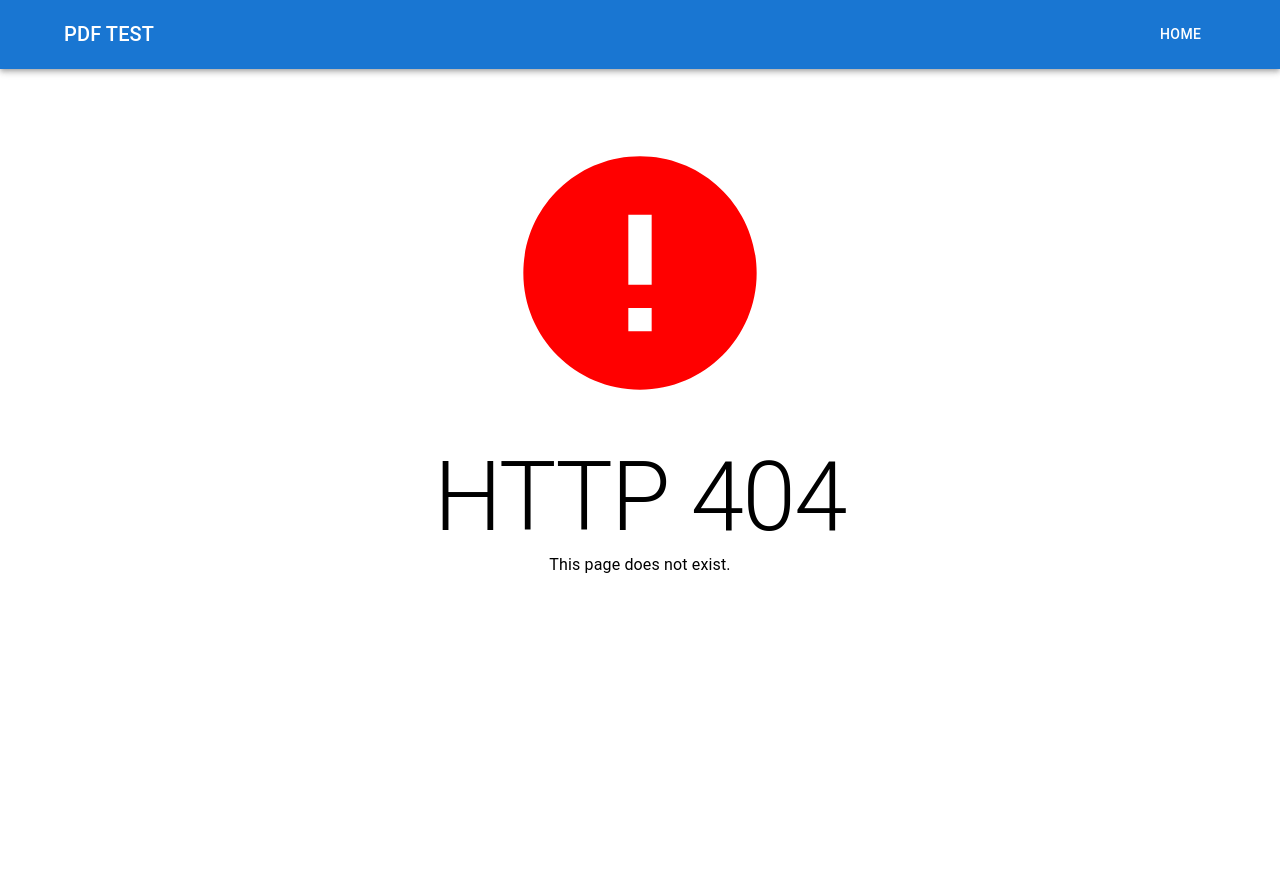
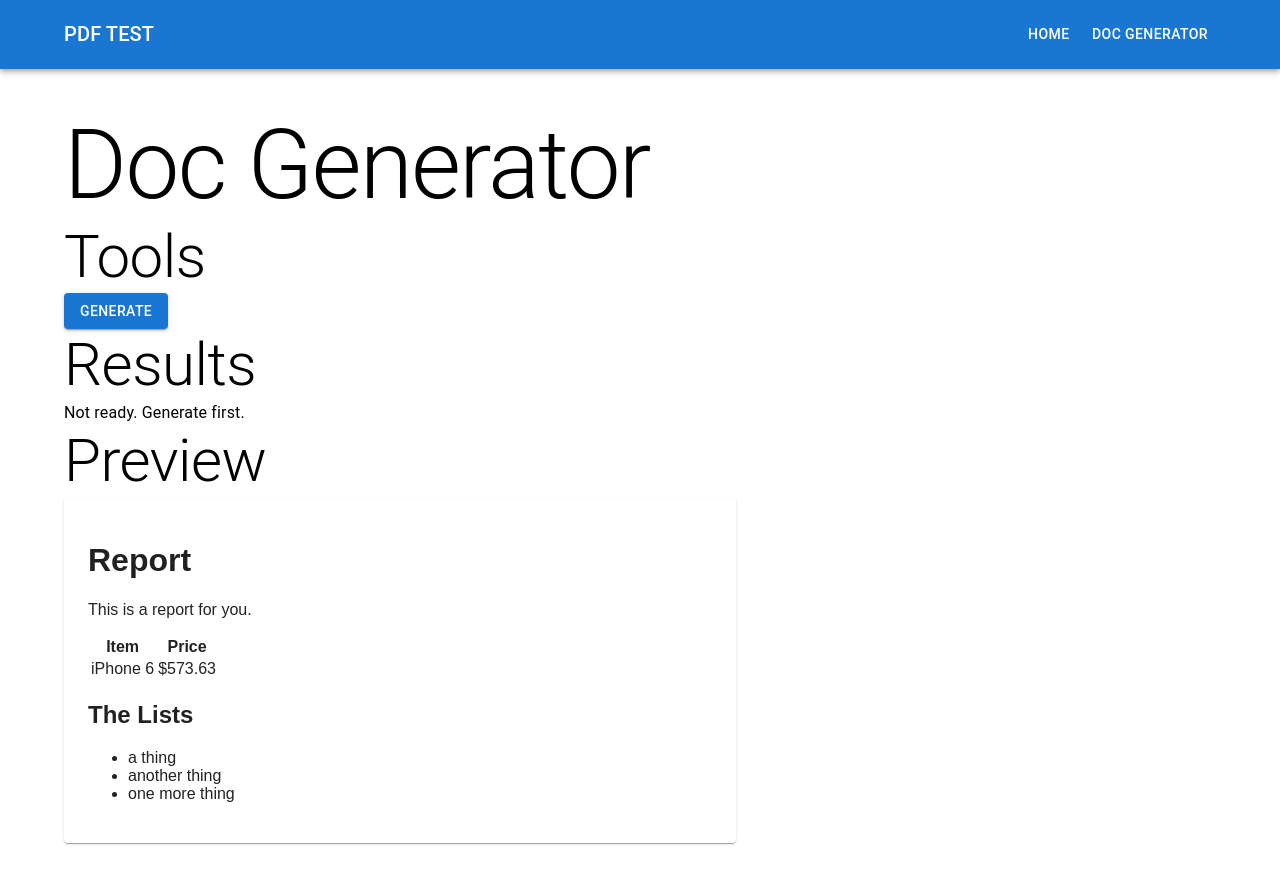
Before and after one commit to BenJetson/pdf-test, a React (Create React App) app: page /docgen in a window 1280 px wide. Before the commit this address had no page. Before the commit the page ends 800 px from the top, so only its background shows below. Built offline with nearby package versions, Linux system fonts and the light colour scheme.

Commit message:
Create a PDF generator.

```diff
--- a/package.json
+++ b/package.json
@@ -10,6 +10,8 @@
     "@testing-library/jest-dom": "^5.16.4",
     "@testing-library/react": "^12.1.4",
     "@testing-library/user-event": "^13.5.0",
+    "jspdf": "^2.5.1",
+    "jspdf-html2canvas": "^1.4.9",
     "react": "^18.0.0",
     "react-dom": "^18.0.0",
     "react-router-dom": "^6.3.0",
--- a/src/App.js
+++ b/src/App.js
@@ -1,5 +1,6 @@
-import { Box, Container } from "@mui/material";
+import { Container } from "@mui/material";
 import { BrowserRouter, Routes, Route } from "react-router-dom";
+import DocGenerator from "./components/DocGenerator";
 import Home from "./components/Home";
 import Navbar from "./components/Navbar";
 import NotFound from "./components/NotFound";
@@ -10,6 +11,7 @@ const App = () => (
     <Container sx={{ my: 5 }}>
       <Routes>
         <Route index element={<Home />} />
+        <Route path="docgen" element={<DocGenerator />} />
         <Route path="*" element={<NotFound />} />
       </Routes>
     </Container>
--- /dev/null
+++ b/src/components/DocGenerator.js
@@ -0,0 +1,106 @@
+import React, { useRef, useState } from "react";
+import ReactDOM from "react-dom";
+// import { jsPDF } from "jspdf";
+import html2PDF from "jspdf-html2canvas";
+import { Box, Button, Grid, Hidden, Paper, Typography } from "@mui/material";
+import { styled } from "@mui/system";
+
+const Report = styled(Box)({
+  fontFamily: "Arial",
+});
+
+const DocGenerator = () => {
+  const reportSource = useRef();
+  const [result, setResult] = useState(null);
+
+  const generate = () => {
+    const source = reportSource.current;
+
+    html2PDF(source, {
+      jsPDF: {
+        unit: "in",
+        format: "letter",
+      },
+      html2canvas: {
+        imageTimeout: 15000,
+        logging: true,
+        useCORS: false,
+      },
+      imageType: "image/png",
+      imageQuality: 1,
+      margin: {
+        top: 1,
+        right: 1,
+        bottom: 1,
+        left: 1,
+      },
+      output: "bloburl",
+      init: function () {},
+      success: function (pdf) {
+        // setResult(pdf.save(this.output));
+        setResult(pdf.output(this.output));
+      },
+    });
+  };
+
+  return (
+    <Box>
+      <Typography variant="h1">Doc Generator</Typography>
+      <Typography variant="h2">Tools</Typography>
+      <Button variant="contained" onClick={generate}>
+        Generate
+      </Button>
+      <Typography variant="h2">Results</Typography>
+      {result ? (
+        <>
+          <Typography variant="body1">Ready!</Typography>
+          <Button
+            href={result}
+            variant="contained"
+            download={"result.pdf"}
+            target="pdfTab"
+          >
+            Download
+          </Button>
+        </>
+      ) : (
+        <Typography variant="body1">Not ready. Generate first.</Typography>
+      )}
+      <Typography variant="h2">Preview</Typography>
+      <Paper
+        sx={{
+          display: "block",
+          p: 3,
+          width: "6.5in", // 8.5 in - ( 2 * 1 in margin )
+        }}
+      >
+        <Report ref={reportSource}>
+          <h1>Report</h1>
+          <p>This is a report for you.</p>
+          <table>
+            <thead>
+              <tr>
+                <th>Item</th>
+                <th>Price</th>
+              </tr>
+            </thead>
+            <tbody>
+              <tr>
+                <td>iPhone 6</td>
+                <td>$573.63</td>
+              </tr>
+            </tbody>
+          </table>
+          <h2>The Lists</h2>
+          <ul>
+            <li>a thing</li>
+            <li>another thing</li>
+            <li>one more thing</li>
+          </ul>
+        </Report>
+      </Paper>
+    </Box>
+  );
+};
+
+export default DocGenerator;
--- a/src/components/Navbar.js
+++ b/src/components/Navbar.js
@@ -9,7 +9,10 @@ import {
 } from "@mui/material";
 import { Link } from "react-router-dom";
 
-const pages = [{ title: "Home", to: "/" }];
+const pages = [
+  { title: "Home", to: "/" },
+  { title: "Doc Generator", to: "/docgen" },
+];
 
 const Navbar = () => (
   <AppBar position="static">
```
Also changed, not shown: 1 other file (tests, documents, lock files or other folders).
